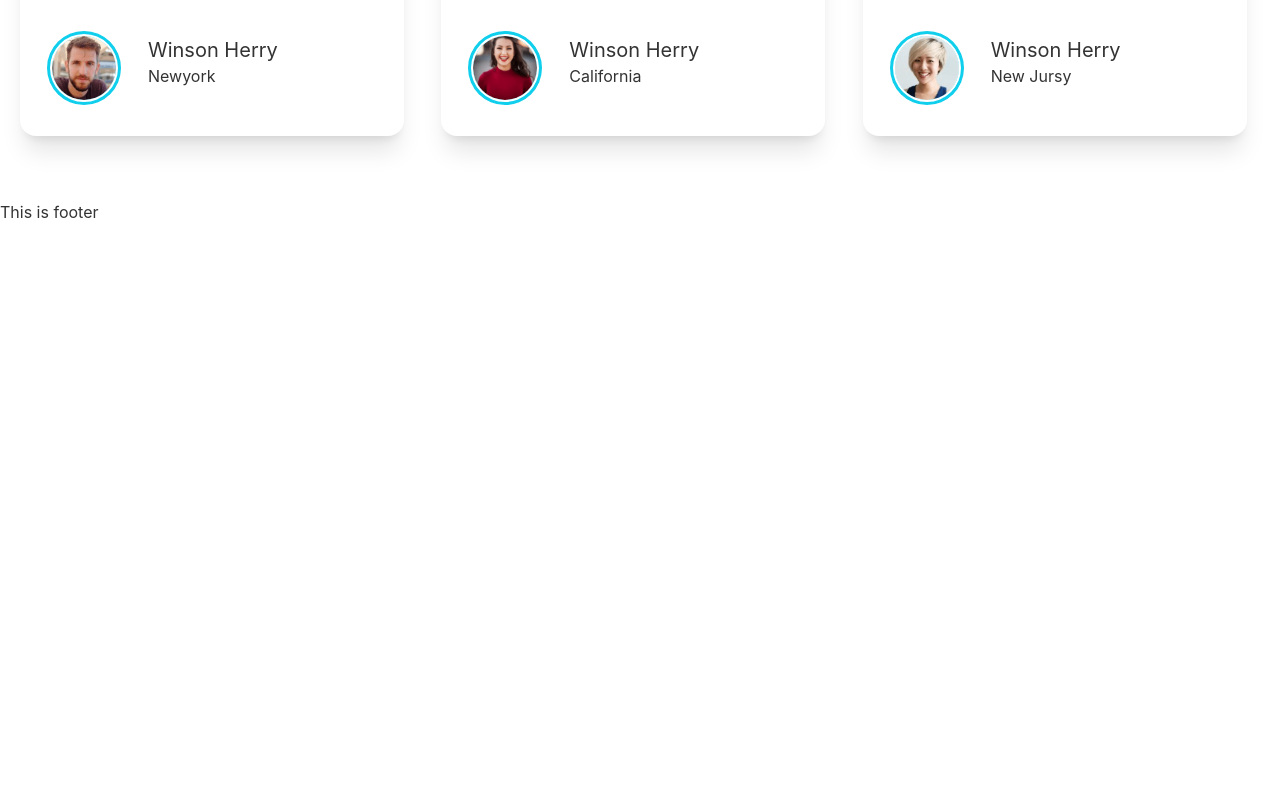
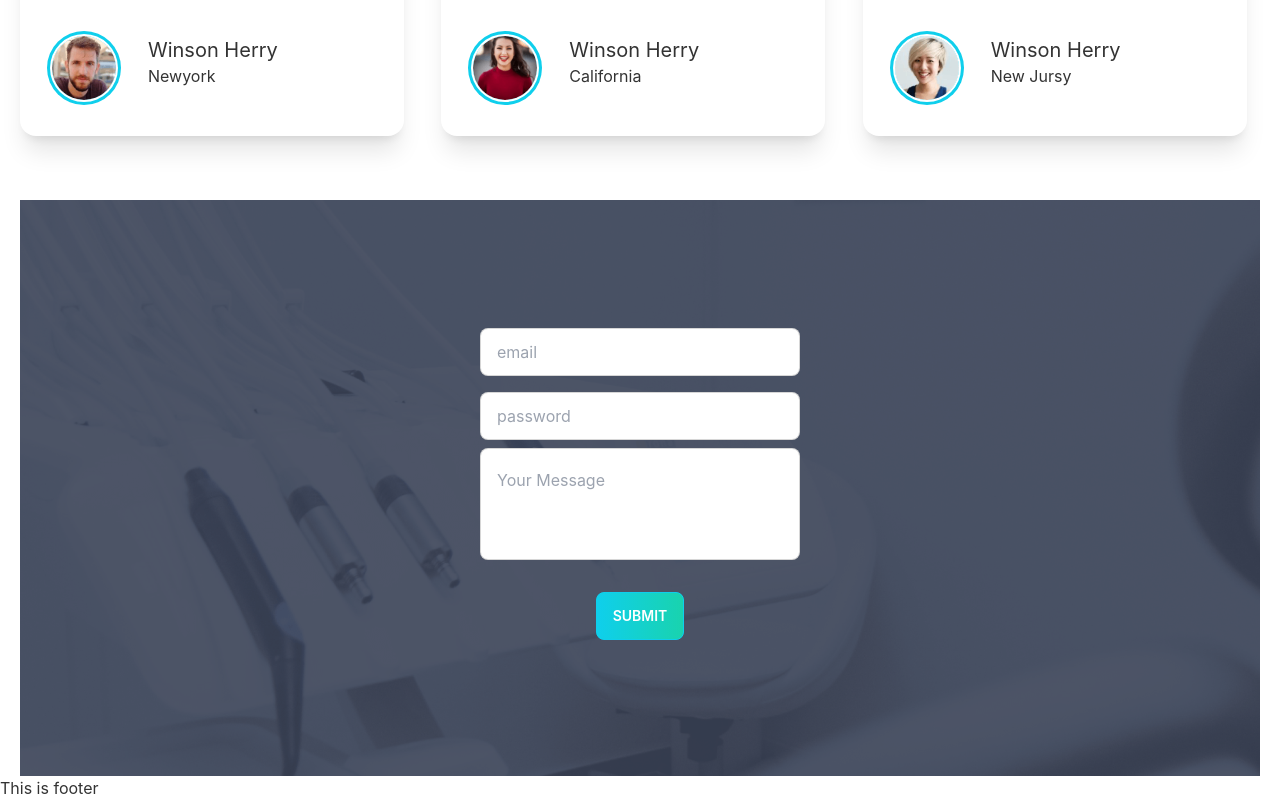
Before and after one commit to 002imran/doctors-portal-client, a React (Create React App) app: page / in a window 1280 px wide. Shown: the part 3072-3872 px from the top of the page. Before the commit the page ends 3296 px from the top, so only its background shows below. Built offline with nearby package versions, Linux system fonts and the light colour scheme.

Commit message:
contact form

```diff
--- /dev/null
+++ b/src/Pages/Home/ContactForm/ContactForm.js
@@ -0,0 +1,44 @@
+import React from 'react';
+import PrimaryButton from '../../../components/PrimaryButton/PrimaryButton';
+import appointment from '../../../assets/images/appointment.png';
+
+const ContactForm = () => {
+    return (
+      <section style={{background: `url(${appointment})`}}>
+        <div className="hero">
+          <div className="hero-content">
+            <div className="card flex-shrink-0 w-full py-20">
+              <div className="card-body w-96 h-96">
+                <div className="form-control">
+                  <input
+                    type="text"
+                    placeholder="email"
+                    className="input input-bordered mb-2"
+                  />
+                </div>
+                <div className="form-control">
+                  <input
+                    type="text"
+                    placeholder="password"
+                    className="input input-bordered"
+                  />
+                </div>
+                <div className="form-control">
+                  <input
+                    type="text"
+                    placeholder="Your Message"
+                    className="input input-bordered h-28 pb-12"
+                  />
+                </div>
+                <div className="form-control mt-6 text-center">
+                  <PrimaryButton>Submit</PrimaryButton>
+                </div>
+              </div>
+            </div>
+          </div>
+        </div>
+      </section>
+    );
+};
+
+export default ContactForm;
--- a/src/Pages/Home/Home/Home.js
+++ b/src/Pages/Home/Home/Home.js
@@ -1,5 +1,6 @@
 import React from 'react';
 import Banner from '../Banner/Banner';
+import ContactForm from '../ContactForm/ContactForm';
 import InfoCards from '../InfoCards/InfoCards';
 import MakeAppointment from '../MakeAppointment/MakeAppointment';
 import ServiceSection from '../Services/ServiceSection';
@@ -15,6 +16,7 @@ const Home = () => {
              <ServiceSection></ServiceSection>
              <MakeAppointment></MakeAppointment>
              <Testimonial></Testimonial>
+             <ContactForm></ContactForm>
         </div>
     );
 };
```
